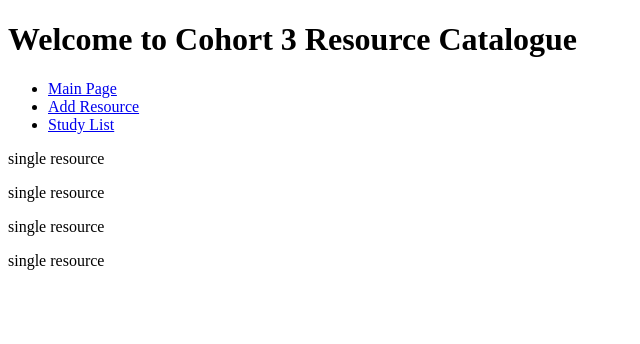
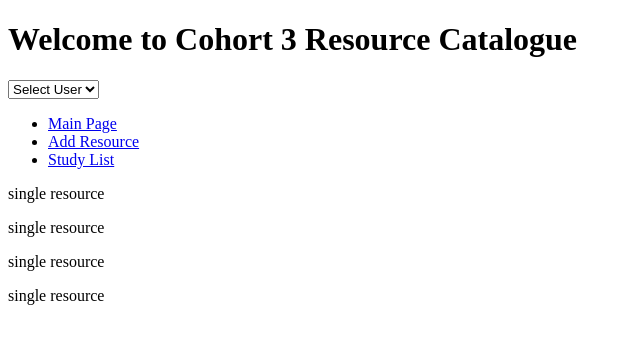
Before and after one commit to c3c3-academy/resource-catalogue-fe, a React (Create React App) app: page / in a window 1280 px wide. Shown: the top 344 px of the page, without its empty margins (0-640 px from the left). Built offline with nearby package versions, Linux system fonts and the light colour scheme; the HTML template or start-up script is replaced by a standard one.

Commit message:
Add outline for user selection

```diff
--- a/src/components/AppHeader.tsx
+++ b/src/components/AppHeader.tsx
@@ -4,6 +4,11 @@ export default function AppHeader(): JSX.Element {
   return (
     <>
       <h1>Welcome to Cohort 3 Resource Catalogue</h1>
+      <div className="LoginSelector">
+        <select name="ChooseUser" id="ChooseUser">
+          <option value="">Select User</option>
+        </select>
+      </div>
       <NavBar />
     </>
   );
```
Also changed, not shown: 1 other file (tests, documents, lock files or other folders).
